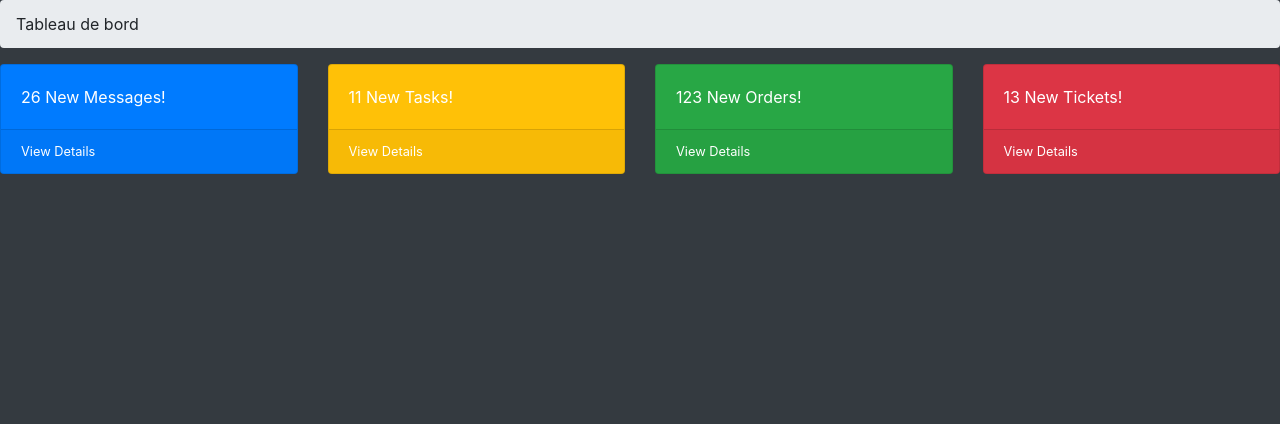
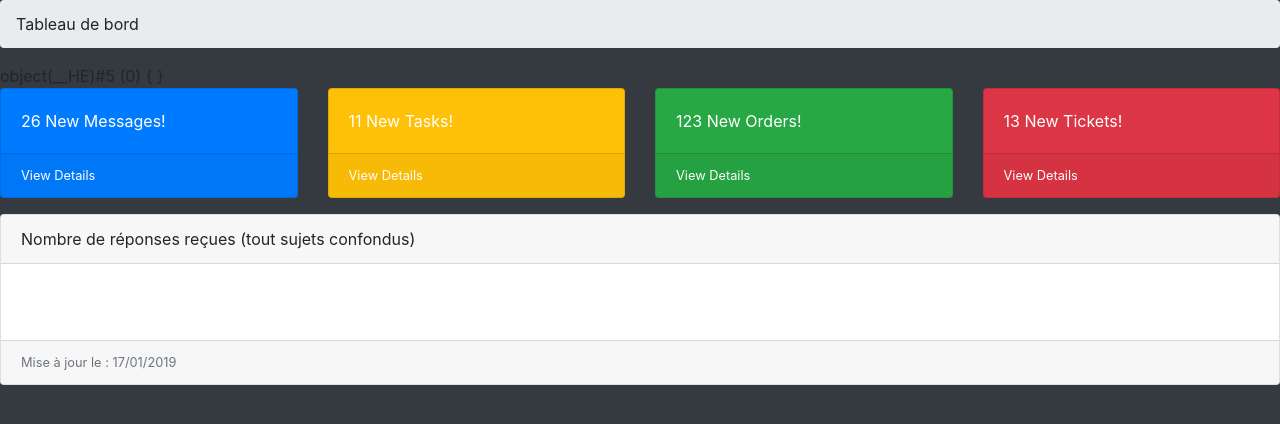
Before and after one commit to arnaudsaulou/projetGMP, a PHP site: template ApplicationWeb/include/pages/accueil.inc.php in a window 1280 px wide. Shown: the top 424 px of the page. Run offline with PHP 8.4, Linux system fonts and the light colour scheme; the template is opened without the code that fills it, so the values that code supplies are empty; some libraries are stand-ins or nearby versions.

Commit message:
Première version des charts pour apperçu visuel + BugFix

```diff
--- a/ApplicationWeb/include/pages/accueil.inc.php
+++ b/ApplicationWeb/include/pages/accueil.inc.php
@@ -4,7 +4,12 @@
     <a>Tableau de bord</a>
   </li>
 </ol>
+<?php
 
+$test = $reponseManager->getNbReponses(13);
+var_dump($test);
+
+ ?>
 <!-- Icon Cards-->
 <div class="row">
   <div class="col-xl-3 col-sm-6 mb-3">
@@ -72,3 +77,19 @@
     </div>
   </div>
 </div>
+
+
+<!-- Area Chart Example-->
+<div class="card mb-3">
+  <div class="card-header">
+    <i class="fas fa-chart-area"></i>
+    Nombre de réponses reçues (tout sujets confondus)</div>
+    <div class="card-body">
+      <canvas id="myAreaChart" width="100%" height="30"></canvas>
+    </div>
+    <div class="card-footer small text-muted">Mise à jour le : <?php echo date("d/m/Y");?></div>
+  </div>
+
+
+  <script src="packages/charts/Chart.js" type="text/javascript"></script>
+  <script src="js/chart.js" type="text/javascript"></script>
--- a/ApplicationWeb/include/pages/afficherEtudiants.inc.php
+++ b/ApplicationWeb/include/pages/afficherEtudiants.inc.php
@@ -53,7 +53,7 @@
             </table>
         </div>
     </div>
-    <div class="card-footer small text-muted">Updated yesterday at 11:59 PM</div>
+    <div class="card-footer small text-muted">Mise à jour le : <?php echo date("d/m/Y");?></div>
 </div>
 
 <!-- Page level plugin CSS-->
--- a/ApplicationWeb/include/pages/afficherNote.inc.php
+++ b/ApplicationWeb/include/pages/afficherNote.inc.php
@@ -52,7 +52,7 @@ $listeNoteEtudiant=$noteManager->getNoteByIdEtudiant($idEtudiant);
 				</table>
 			</div>
 		</div>
-		<div class="card-footer small text-muted">Updated yesterday at 11:59 PM</div>
+		<div class="card-footer small text-muted">Mise à jour le : <?php echo date("d/m/Y");?></div>
 	</div>
 
 	<!-- Page level plugin CSS-->
--- a/ApplicationWeb/include/pages/afficherReponses.inc.php
+++ b/ApplicationWeb/include/pages/afficherReponses.inc.php
@@ -61,7 +61,7 @@
       </table>
     </div>
   </div>
-  <div class="card-footer small text-muted">Updated yesterday at 11:59 PM</div>
+  <div class="card-footer small text-muted">Mise à jour le : <?php echo date("d/m/Y");?></div>
 </div>
 
 <!-- Page level plugin CSS-->
--- a/ApplicationWeb/include/pages/consulterListeEnonces.inc.php
+++ b/ApplicationWeb/include/pages/consulterListeEnonces.inc.php
@@ -39,7 +39,7 @@
 		</table>
 	 </div>
     </div>
-    <div class="card-footer small text-muted">Updated yesterday at 11:59 PM</div>
+    <div class="card-footer small text-muted">Mise à jour le : <?php echo date("d/m/Y");?></div>
 </div>
 <!-- Page level plugin CSS-->
 <link href="packages/datatables/dataTables.bootstrap4.css" rel="stylesheet">
--- a/ApplicationWeb/include/pages/corrigerEnonce.inc.php
+++ b/ApplicationWeb/include/pages/corrigerEnonce.inc.php
@@ -101,7 +101,7 @@
   </div>
 </div>
 
-<div class="card-footer small text-muted">Updated yesterday at 11:59 PM</div>
+<div class="card-footer small text-muted">Mise à jour le : <?php echo date("d/m/Y");?></div>
 
 </div>
 
--- a/ApplicationWeb/js/chart.js
+++ b/ApplicationWeb/js/chart.js
@@ -9,7 +9,7 @@ var myLineChart = new Chart(ctx, {
   data: {
     labels: ["", "", "", "Il y a une semaine", "", "", "", "", "", "", "Avant-Hier", "Hier", "Aujourd'hui"],
     datasets: [{
-      label: "Sessions",
+      label: "Nombre de réponses",
       lineTension: 0.3,
       backgroundColor: "rgba(2,117,216,0.2)",
       borderColor: "rgba(2,117,216,1)",
```
